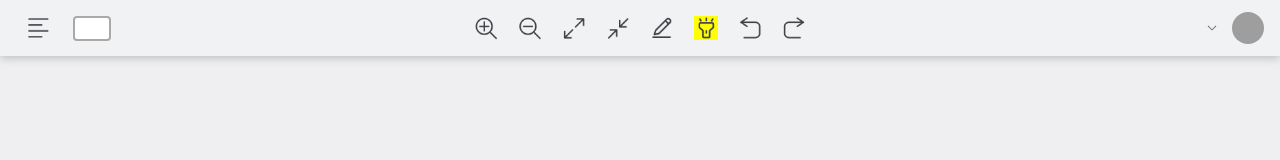
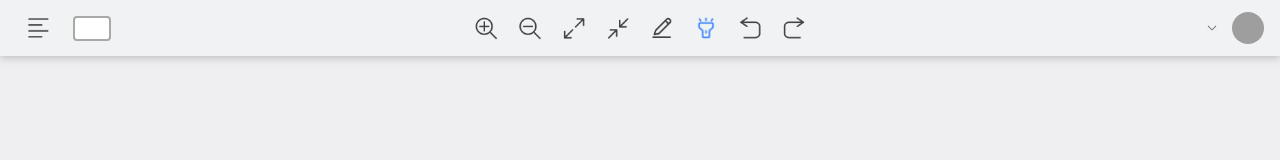
Before and after one commit to chenbh96/pdfjs-editor, a Vue app: page /index in a window 1280 px wide. Both pictures are taken after a click on the link 706 px from the left and 28 px from the top of the page. Shown: the top 160 px of the page. Built offline with nearby package versions, Linux system fonts and the light colour scheme; grey boxes are pictures that could not be loaded.

Commit message:
已选中工具样式

```diff
--- a/src/components/PDFEdit.vue
+++ b/src/components/PDFEdit.vue
@@ -5,7 +5,8 @@
       @mouseup.prevent.stop="togglePen($event)"
       @touchend.prevent.stop="togglePen($event)"
       class="icon">
-        <img src="@/assets/icons/pen.png"/>
+        <img v-if="selected == 'pen'" src="@/assets/icons-blue/pen.png"/>
+        <img v-else src="@/assets/icons/pen.png"/>
       </a>
     </el-tooltip>
     <div v-show="pen.show" class="screen" @mouseup.prevent.stop="togglePen($event)"></div>
@@ -20,7 +21,8 @@
       @touchend.prevent.stop="toggleHighlighter($event)"
       class="icon"
       ><!-- <HighlighterIcon /> -->
-        <img src="@/assets/icons/highlighter.png"/>
+        <img v-if="selected == 'highlighter'" src="@/assets/icons-blue/highlighter.png"/>
+        <img v-else src="@/assets/icons/highlighter.png"/>
       </a>
     </el-tooltip>
     <el-tooltip effect="dark" content="Undo" :open-delay=300 placement="bottom-start">
@@ -40,6 +42,7 @@
 import common from "@/utils/common.js";
 import PenIcon from '../assets/icon-pen.svg';
 import HighlighterIcon from '../assets/icon-highlighter.svg';
+import {TOOLS} from '@/utils/constants.js';
 
 export default {
   name: 'PDFEdit',
@@ -149,6 +152,14 @@ export default {
     clickRedo() {
       this.$emit("redo");
     },
+
+    mouseup() {
+
+    },
+
+    mousedown() {
+
+    },
   },
 }
 </script>
@@ -191,7 +202,4 @@ export default {
   min-width: 40px;
   display: inline-block;
 }
-.selected {
-  background-color: yellow !important;
-}
 </style>
--- a/src/utils/constants.js
+++ b/src/utils/constants.js
@@ -2,4 +2,11 @@ export const PIXEL_RATIO = window.devicePixelRatio || 1;
 export const VIEWPORT_RATIO = 0.98;
 export const A4_WIDTH = 595;
 export const A4_HEIGHT = 842;
-export const SAVE_MODE = {EDIT: "Edit", NEWFILE: "NewFile"};
+export const SAVE_MODE = {
+    EDIT: "Edit",
+    NEWFILE: "NewFile"
+};
+export const TOOLS = {
+    pen: "pen",
+    highlighter: "highlighter"
+};
```
